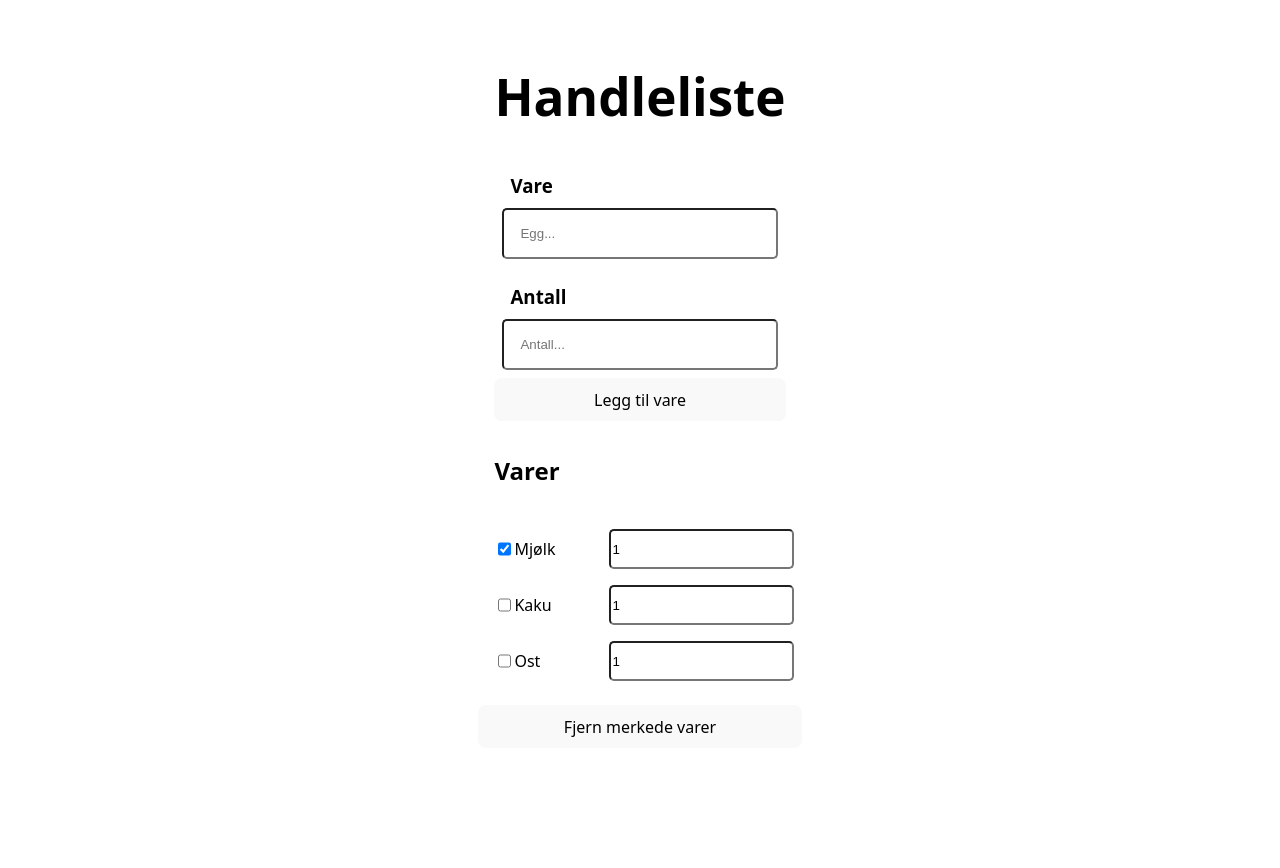
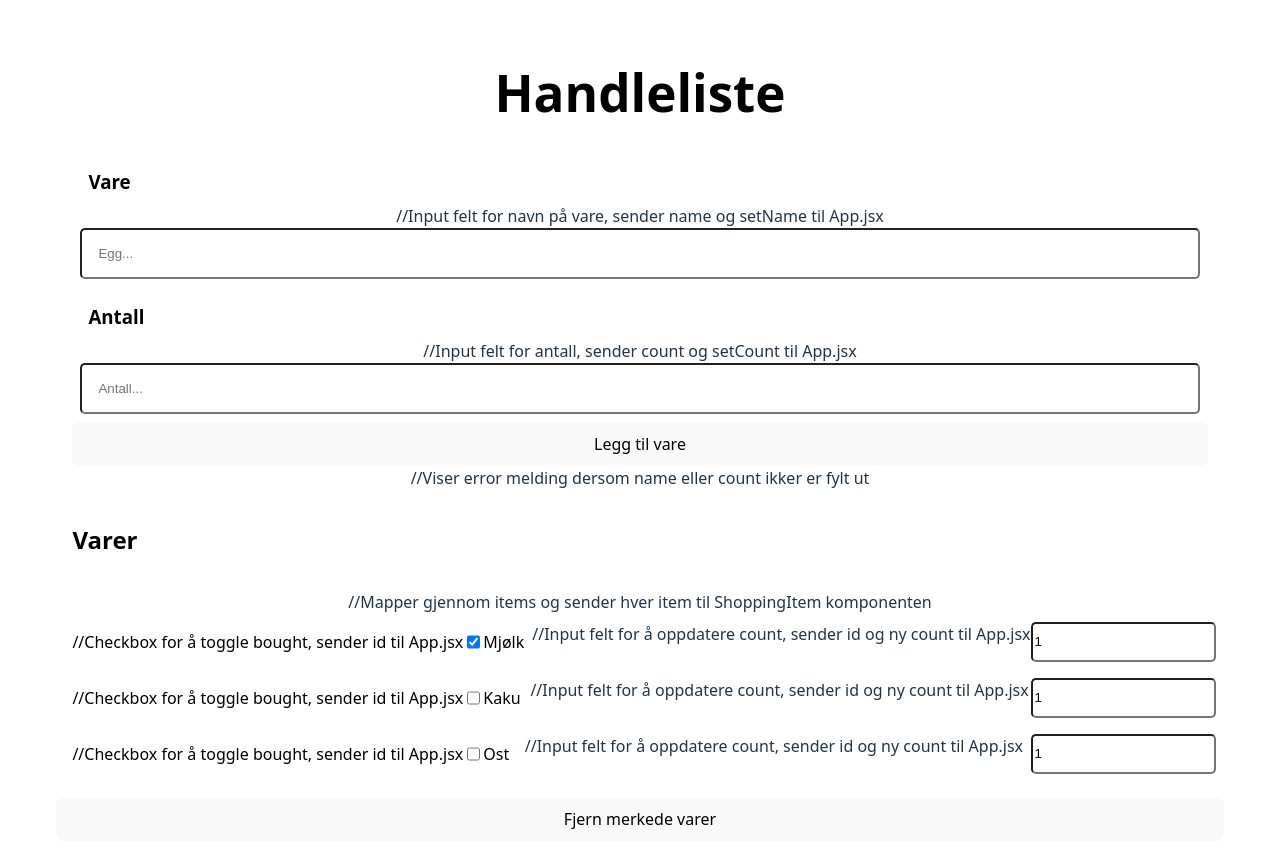
Before and after one commit to EPH-02/arbeidskrav_26, a React (Vite) app: page / in a window 1280 px wide. Shown: the top 868 px of the page. Before the commit the page ends 800 px from the top, so only its background shows below. Built offline with nearby package versions, Linux system fonts and the light colour scheme.

Commit message:
lagt til forklarende kommentarer

```diff
--- a/src/App.jsx
+++ b/src/App.jsx
@@ -7,7 +7,7 @@ import AddForm from './components/AddForm.jsx'
 import ShoppingList from './components/ShoppingList.jsx'
 
 function App() {
-  //Handle liste med useState
+  //Handle liste med useState og noen varer for kravspesifikasjonen
   const [items, setItems] = useState([
     {id : 1, name: "Mjølk", count: 1, bought: true},
     {id : 2, name: "Kaku", count: 1, bought: false},
@@ -35,14 +35,14 @@ function App() {
 
     //Laget ny vare
     const newItem = {
-      id: Date.now(),
+      id: Date.now(), //Bruker dato for å lage en unik id. Kunne brukt math.random()
       name,
-      count: Number(count),
+      count: Number(count), //Sørger for at count er et tall, ikke en string
       bought: false
     }
 
     //Legger til ny item øverst i listen
-    setItems(prev => [newItem, ...prev])
+    setItems(prev => [newItem, ...prev]) //Tømmer input feltene og error melding etter submit
     setName("")
     setCount("")
     setError("")
@@ -52,21 +52,21 @@ function App() {
   function toggleBought(id) {
   setItems(prev =>
     prev.map(item =>
-      item.id === id ? { ...item, bought: !item.bought } : item
+      item.id === id ? { ...item, bought: !item.bought } : item //Dersom id matcher, toggler bought, ellers returnerer item som det er
     )
   );
 }
 
 //Fjerner merkede varer fra listen
 function removeBoughtItems(){
-  setItems(prev => prev.filter(item => !item.bought))
+  setItems(prev => prev.filter(item => !item.bought)) //Fjerner alle varer som er bought: true
 }
 
   //Funksjon som skal hindre 0 eller negative tall i count
   function updateCount(id, newCount){
     if (newCount < 1) return
 
-    setItems(prev => prev.map(item => item.id === id ? {...item, count: newCount} : item))
+    setItems(prev => prev.map(item => item.id === id ? {...item, count: newCount} : item)) //Om id matcher, oppdaterer count, ellers returnerer item som det er
   }
 
   return (
@@ -75,7 +75,7 @@ function removeBoughtItems(){
       {/* Her er selve input feltet */}
       <AddForm name={name} setName={setName} count={count} setCount={setCount} error={error} addItem={addItem}/>
 
-      {/* Her er listen som tar imot input fra AddForm og ShoppingItem */}
+      {/* Her er listen som tar imot input fra AddForm og ShoppingItem + ShoppingItem */}
       <ShoppingList items={items} toggleBought={toggleBought} updateCount={updateCount} removeBoughtItems={removeBoughtItems} />
     </main>
   )
--- a/src/components/AddForm.jsx
+++ b/src/components/AddForm.jsx
@@ -1,20 +1,23 @@
 
-
+//Her ligger det html struktur for input feltet, og funksjonen addItem som tar imot input og legger det til i handlelisten i App.jsx
 export default function AddForm({ name, setName, count, setCount, error, addItem}) {
     return(
         <form onSubmit={addItem}>
         <label>
           <h3>Vare</h3>
+          //Input felt for navn på vare, sender name og setName til App.jsx
           <input type="text" placeholder="Egg..." value={name} onChange={e => setName(e.target.value)}/>
         </label>
 
         <label>
           <h3>Antall</h3>
+          //Input felt for antall, sender count og setCount til App.jsx
           <input type="number" placeholder="Antall..." min="1" value={count} onChange={e => setCount(e.target.value)}/>
         </label>
 
         <button type="submit">Legg til vare</button>
 
+        //Viser error melding dersom name eller count ikker er fylt ut
         {error && <p>{error}</p>}
       </form>
     )
--- a/src/components/ShoppingItem.jsx
+++ b/src/components/ShoppingItem.jsx
@@ -1,13 +1,14 @@
 
-
+//Her ligger html struktur og informasjon for hver vare i handlelisten, og funksjonene for å toggle bought og oppdatere count
 export default function ShoppingItem({ item, toggleBought, updateCount, }){
     return(
         <li key={item.id}>
               <label>
+                //Checkbox for å toggle bought, sender id til App.jsx
                 <input type="checkbox" checked={item.bought} onChange={() => toggleBought(item.id)}/>
                 {item.name}
               </label>
-
+              //Input felt for å oppdatere count, sender id og ny count til App.jsx
               <input type="number" min="1" value={item.count} onChange={e => updateCount(item.id, Number(e.target.value))}/>
             </li>
     )
--- a/src/components/ShoppingList.jsx
+++ b/src/components/ShoppingList.jsx
@@ -1,10 +1,12 @@
 import ShoppingItem from "./ShoppingItem"
 
+//Her ligger det html struktur for selve handlelisten, og funksjonene for å toggle bought, oppdatere count og fjerne merkede varer. Tar imot fra ShoppingItem
 export default function ShoppingList( {items, toggleBought, updateCount, removeBoughtItems}){
     return(
         <section>
         <h2>Varer</h2>
         <ul>
+          //Mapper gjennom items og sender hver item til ShoppingItem komponenten
           {items.map(item => (<ShoppingItem key={item.id} item={item} toggleBought={toggleBought} updateCount={updateCount}/>))}
         </ul>
 
```
